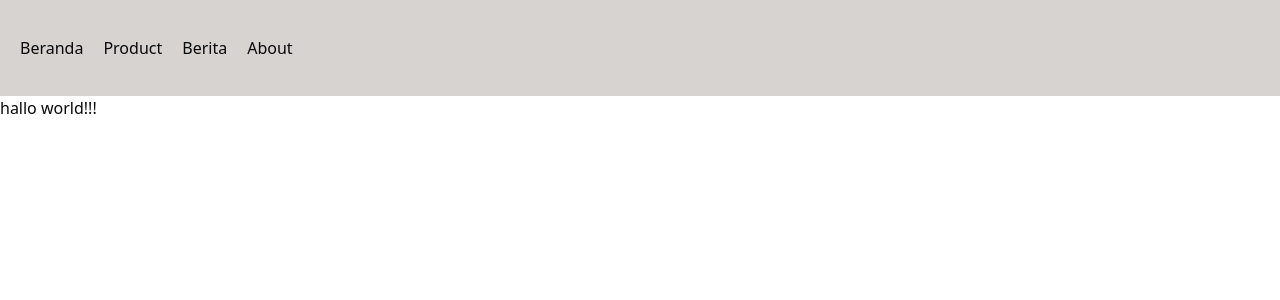
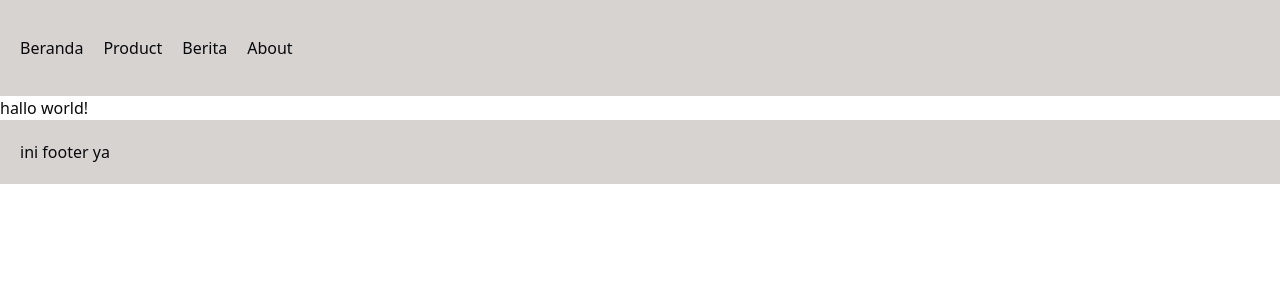
Before and after one commit to rickyfbrianto/tes-next, a Next.js app: page /sagatrade/ in a window 1280 px wide. Shown: the top 300 px of the page. Built offline with nearby package versions, Linux system fonts and the light colour scheme.

Commit message:
Tambahan  Footer

```diff
--- a/app/layout.tsx
+++ b/app/layout.tsx
@@ -3,6 +3,7 @@ import { Geist, Geist_Mono } from "next/font/google";
 import "./globals.css";
 import Link from "next/link";
 import Header from "../components/header";
+import Footer from "@/components/footer";
 
 const geistSans = Geist({
     variable: "--font-geist-sans",
@@ -26,9 +27,12 @@ export default function RootLayout({
 }>) {
     return (
         <html lang="en">
-            <body className={`${geistSans.variable} ${geistMono.variable} antialiased`}>
+            <body className="flex flex-col h-full">
                 <Header />
-                {children}
+                <div className="flex size-full h-full">
+                    {children}
+                </div>
+                <Footer />
             </body>
         </html >
     );
--- a/app/page.tsx
+++ b/app/page.tsx
@@ -2,8 +2,8 @@ import Image from "next/image";
 
 export default function Home() {
     return (
-        <div className="flex">
-            <span>hallo world!!!</span>
+        <div className="h-full">
+            <span>hallo world!</span>
         </div>
     );
 }
--- /dev/null
+++ b/components/footer.tsx
@@ -0,0 +1,9 @@
+import React from 'react'
+
+export default function Footer() {
+    return (
+        <div className='flex items-center bg-stone-300 p-5'>
+            <span>ini footer ya</span>
+        </div>
+    )
+}
```
